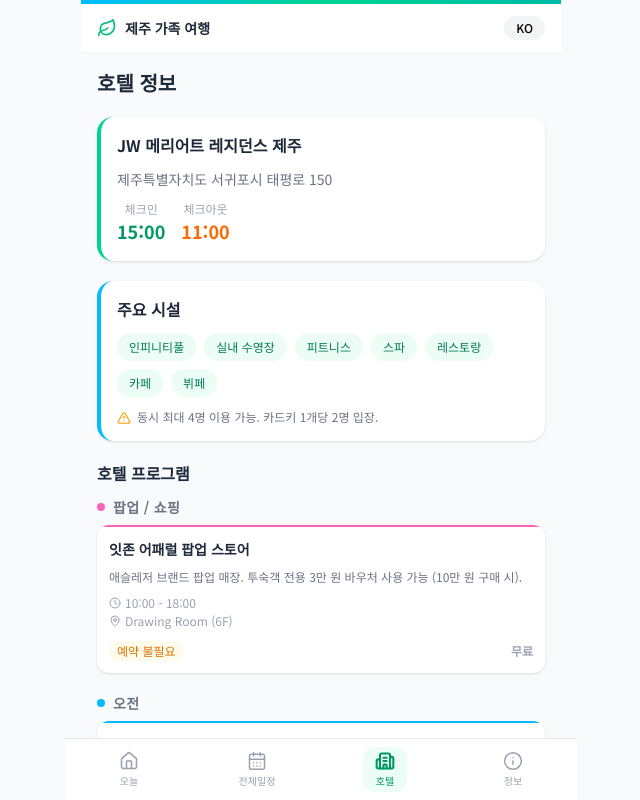
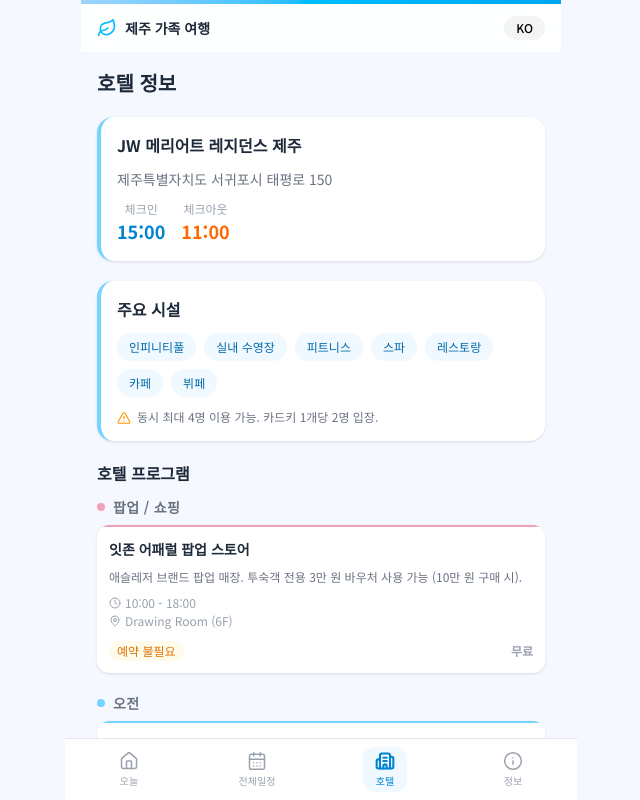
Before and after one commit to yglee8048/jeju-family-trip, a Next.js app: page /hotel in a window 1280 px wide. Shown: the top 800 px of the page, without its empty margins (319-959 px from the left). Built offline with nearby package versions, Linux system fonts and the light colour scheme.

Commit message:
feat: 전체 색상 톤 수정 및 이모지 제거

```diff
--- a/app/globals.css
+++ b/app/globals.css
@@ -8,7 +8,7 @@
 html, body {
   max-width: var(--max-width);
   margin: 0 auto;
-  background-color: #f9fafb;
+  background-color: #f5f9ff;
   font-family: var(--font-sans);
 }
 
--- a/app/hotel/page.tsx
+++ b/app/hotel/page.tsx
@@ -5,10 +5,10 @@
 import { t } from '../../src/i18n';
 
 const categoryColors = {
-  popup: 'bg-pink-400',
-  morning: 'bg-sky-400',
-  afternoon: 'bg-emerald-400',
-  evening: 'bg-purple-400',
+  popup: 'bg-[#f0a0b8]',
+  morning: 'bg-sky-300',
+  afternoon: 'bg-[#5ec4b1]',
+  evening: 'bg-[#9b8fe8]',
 };
 
 export default function HotelPage() {
@@ -27,13 +27,13 @@
       <h1 className="text-xl font-bold text-gray-800">{t(lang, 'hotel.title')}</h1>
 
       {/* Basic Info */}
-      <div className="bg-white rounded-2xl p-4 shadow-sm border-l-4 border-emerald-400 space-y-3">
+      <div className="bg-white rounded-2xl p-4 shadow-sm border-l-4 border-sky-300 space-y-3">
         <h2 className="font-bold text-gray-800">{hotelInfo.name[lang]}</h2>
         <p className="text-sm text-gray-500">{hotelInfo.address[lang]}</p>
         <div className="flex gap-4">
           <div className="text-center">
             <div className="text-xs text-gray-400">{t(lang, 'hotel.checkIn')}</div>
-            <div className="text-lg font-bold text-emerald-600">{hotelInfo.checkIn}</div>
+            <div className="text-lg font-bold text-sky-600">{hotelInfo.checkIn}</div>
           </div>
           <div className="text-center">
             <div className="text-xs text-gray-400">{t(lang, 'hotel.checkOut')}</div>
@@ -43,11 +43,11 @@
       </div>
 
       {/* Facilities */}
-      <div className="bg-white rounded-2xl p-4 shadow-sm border-l-4 border-sky-400">
+      <div className="bg-white rounded-2xl p-4 shadow-sm border-l-4 border-sky-300">
         <h2 className="font-bold text-gray-800 mb-3">{t(lang, 'hotel.facilities')}</h2>
         <div className="flex flex-wrap gap-2">
           {hotelInfo.facilities.map((f, i) => (
-            <span key={i} className="bg-emerald-50 text-emerald-700 text-xs font-medium px-3 py-1.5 rounded-full">
+            <span key={i} className="bg-sky-50 text-sky-700 text-xs font-medium px-3 py-1.5 rounded-full">
               {f[lang]}
             </span>
           ))}
@@ -119,7 +119,7 @@
                         ) : <span />}
 
                         {p.price ? (
-                          <span className="text-xs font-semibold text-emerald-600">
+                          <span className="text-xs font-semibold text-sky-600">
                             {p.price.toLocaleString()}{t(lang, 'hotel.won')}
                           </span>
                         ) : (
--- a/app/info/page.tsx
+++ b/app/info/page.tsx
@@ -33,7 +33,7 @@
               </div>
               <div className="text-base font-bold text-gray-800">{f.route[lang]}</div>
               <div className="flex items-center gap-2 mt-1">
-                <span className="text-sm font-semibold text-emerald-600">{f.departure}</span>
+                <span className="text-sm font-semibold text-sky-600">{f.departure}</span>
                 <span className="text-gray-300">→</span>
                 <span className="text-sm font-semibold text-gray-700">{f.arrival}</span>
                 <span className="text-xs text-gray-400 ml-auto">{f.flight}</span>
@@ -68,7 +68,7 @@
             { ko: '체크인 18:00 이전: 레지던스 로비 / 이후: 호텔 로비', ja: 'チェックイン 18:00前: レジデンスロビー / 以降: ホテルロビー' },
           ].map((tip, i) => (
             <div key={i} className="flex items-start gap-2 text-sm text-gray-700">
-              <span className="text-emerald-500 mt-0.5">•</span>
+              <span className="text-sky-400 mt-0.5">•</span>
               <span>{tip[lang]}</span>
             </div>
           ))}
--- a/app/onboarding/page.tsx
+++ b/app/onboarding/page.tsx
@@ -6,7 +6,7 @@
 export default function OnboardingPage() {
   const { lang } = useApp();
   return (
-    <div className="min-h-screen bg-gradient-to-b from-emerald-50 to-white">
+    <div className="min-h-screen bg-gradient-to-b from-sky-50 to-white">
       <div className="pt-12 pb-8 px-4 text-center">
         <div className="text-5xl mb-4">🌿</div>
         <h1 className="text-xl font-bold text-gray-800 mb-2">{t(lang, 'onboarding.title')}</h1>
--- a/src/components/common/PersonaSelector.tsx
+++ b/src/components/common/PersonaSelector.tsx
@@ -26,9 +26,8 @@
         <button
           key={p.id}
           onClick={() => handleSelect(p.id)}
-          className="flex flex-col items-center gap-2 bg-white border-2 border-gray-200 hover:border-emerald-400 active:border-emerald-600 rounded-2xl p-5 transition-colors shadow-sm"
+          className="flex flex-col items-center justify-center bg-white border-2 border-gray-200 hover:border-sky-300 active:border-sky-500 rounded-2xl p-5 transition-colors shadow-sm"
         >
-          <span className="text-4xl">{p.emoji}</span>
           <span className="text-base font-semibold text-gray-800">{p.name[lang]}</span>
         </button>
       ))}
--- a/src/components/layout/BottomNav.tsx
+++ b/src/components/layout/BottomNav.tsx
@@ -28,7 +28,7 @@
               className="flex-1 flex flex-col items-center py-2 transition-colors"
             >
               <div className={`flex flex-col items-center gap-0.5 px-3 py-1 rounded-xl transition-colors ${
-                isActive ? 'text-emerald-600 bg-emerald-50' : 'text-gray-400'
+                isActive ? 'text-sky-600 bg-sky-50' : 'text-gray-400'
               }`}>
                 <item.Icon className="w-5 h-5" strokeWidth={isActive ? 2.5 : 1.8} />
                 <span className="text-[10px] font-medium">{item.label}</span>
--- a/src/components/layout/Header.tsx
+++ b/src/components/layout/Header.tsx
@@ -18,11 +18,11 @@
   return (
     <>
       <header className="sticky top-0 z-40 max-w-lg mx-auto w-full">
-        <div className="h-1 bg-gradient-to-r from-sky-400 via-emerald-400 to-teal-500" />
+        <div className="h-1 bg-gradient-to-r from-[#9CD5FF] via-sky-400 to-sky-500" />
         <div className="bg-white/90 backdrop-blur-sm border-b border-gray-100">
           <div className="flex items-center justify-between px-4 py-3">
             <div className="flex items-center gap-2">
-              <Leaf className="w-5 h-5 text-emerald-500" strokeWidth={2} />
+              <Leaf className="w-5 h-5 text-sky-400" strokeWidth={2} />
               <span className="font-semibold text-gray-800 text-sm">제주 가족 여행</span>
             </div>
             <div className="flex items-center gap-3">
@@ -31,7 +31,6 @@
                   onClick={() => setShowModal(true)}
                   className="flex items-center gap-1.5 text-sm text-gray-600 bg-gray-100 hover:bg-gray-200 rounded-full px-3 py-1 transition-colors"
                 >
-                  <span>{persona.emoji}</span>
                   <span>{persona.name[lang]}</span>
                   <ChevronDown className="w-3 h-3 text-gray-400" />
                 </button>
@@ -65,11 +64,10 @@
                   onClick={() => handleSelect(p.id)}
                   className={`flex flex-col items-center gap-2 border-2 rounded-2xl p-4 transition-colors ${
                     persona?.id === p.id
-                      ? 'border-emerald-500 bg-emerald-50'
-                      : 'border-gray-200 bg-white hover:border-emerald-300'
+                      ? 'border-sky-400 bg-sky-50'
+                      : 'border-gray-200 bg-white hover:border-sky-300'
                   }`}
                 >
-                  <span className="text-3xl">{p.emoji}</span>
                   <span className="text-sm font-semibold text-gray-800">{p.name[lang]}</span>
                 </button>
               ))}
--- a/src/components/schedule/TimelineItem.tsx
+++ b/src/components/schedule/TimelineItem.tsx
@@ -11,7 +11,7 @@
   return (
     <div className={`flex gap-3 ${item.highlight ? '' : 'opacity-75'}`}>
       <div className="flex flex-col items-center">
-        <div className={`w-3 h-3 rounded-full mt-1 flex-shrink-0 ${item.highlight ? 'bg-emerald-500' : 'bg-gray-300'}`} />
+        <div className={`w-3 h-3 rounded-full mt-1 flex-shrink-0 ${item.highlight ? 'bg-sky-400' : 'bg-gray-300'}`} />
         <div className="w-0.5 bg-gray-200 flex-1 mt-1" />
       </div>
       <div className="pb-4 flex-1">
```
Also changed, not shown: app/page.tsx (+5 -5 lines), src/components/schedule/DayCard.tsx (+5 -5 lines), src/data/personas.ts (+6 -7 lines).
